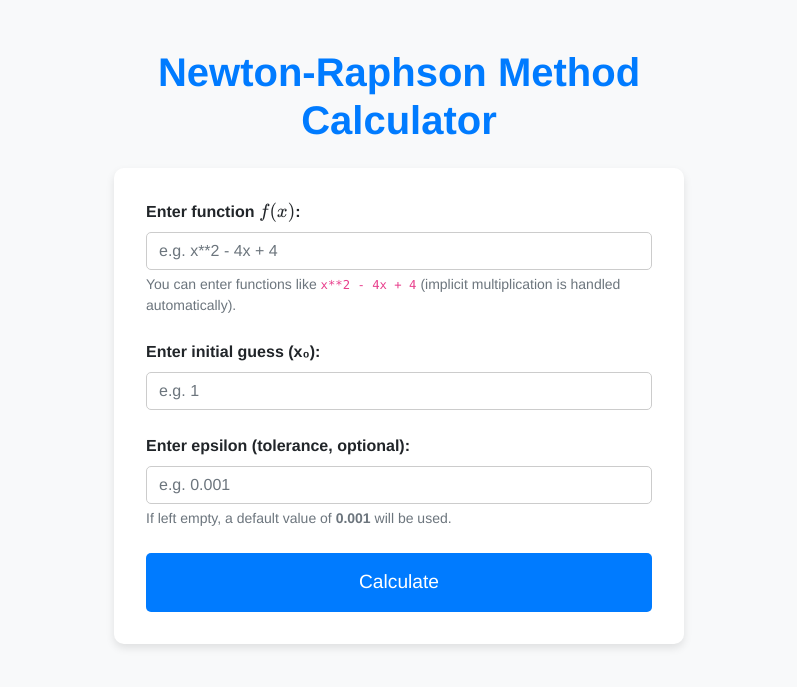
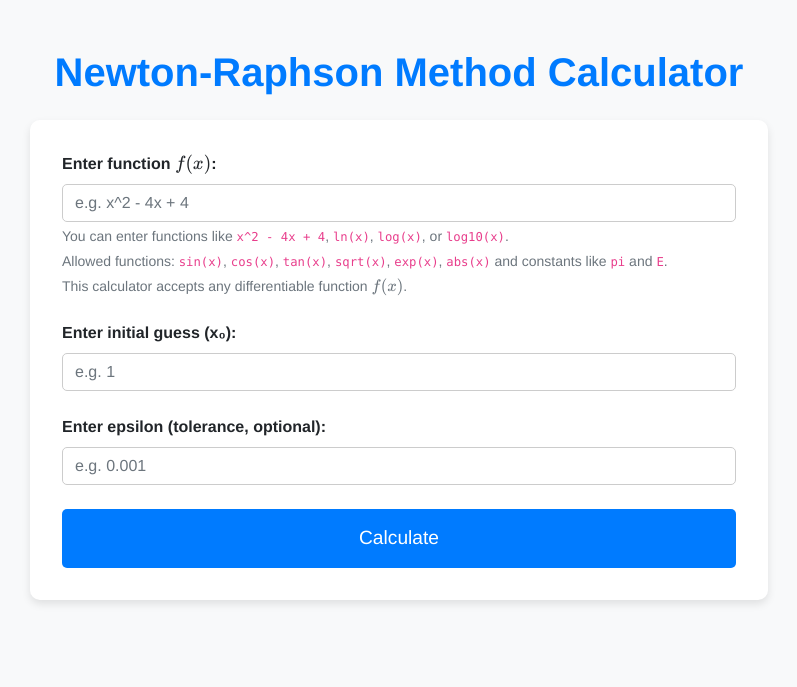
Before and after one commit to bilolkobilov/newton-raphson-method, a Flask app: page / in a window 1280 px wide. Shown: the top 687 px of the page, without its empty margins (241-1038 px from the left). Run offline with Flask 3, Linux system fonts and the light colour scheme; some libraries are stand-ins or nearby versions.

Commit message:
some modifications

```diff
--- a/app.py
+++ b/app.py
@@ -1,121 +1,133 @@
 from flask import Flask, render_template, request
 import sympy as sp
-import re
-import numpy as np  # For numerical computations
+import numpy as np
+from decimal import Decimal, InvalidOperation
+
+# Import additional parsing tools
+from sympy.parsing.sympy_parser import (
+    parse_expr,
+    standard_transformations,
+    implicit_multiplication_application,
+    convert_xor
+)
 
 app = Flask(__name__)
 
-def preprocess_function_input(func_str):
-    """
-    Preprocess the function string to insert '*' where implicit multiplication is used.
-    For example: '4x' -> '4*x', 'x(2+3)' -> 'x*(2+3)'.
-    """
-    # Insert '*' between a digit and a letter: 4x -> 4*x
-    func_str = re.sub(r'(\d)([a-zA-Z])', r'\1*\2', func_str)
-    # Insert '*' between a letter and a digit: x2 -> x*2
-    func_str = re.sub(r'([a-zA-Z])(\d)', r'\1*\2', func_str)
-    # Insert '*' between a letter and an opening parenthesis: x( -> x*(
-    func_str = re.sub(r'([a-zA-Z])\(', r'\1*(', func_str)
-    # Insert '*' between a closing parenthesis and a letter: )x -> )*x
-    func_str = re.sub(r'\)([a-zA-Z])', r')*\1', func_str)
-    return func_str
+# Allowed mathematical functions and constants
+allowed_locals = {
+    'ln': sp.log,
+    'log': sp.log,
+    'log10': lambda arg: sp.log(arg, 10),
+    'sin': sp.sin,
+    'cos': sp.cos,
+    'tan': sp.tan,
+    'sqrt': sp.sqrt,
+    'exp': sp.exp,
+    'abs': sp.Abs,
+    'pi': sp.pi,
+    'E': sp.E
+}
+
+transformations = standard_transformations + (implicit_multiplication_application, convert_xor)
+
+
+def newton_raphson(f, df, x0, epsilon=0.001, max_iterations=100):
+    """Performs the Newton-Raphson method to find a root of f(x)."""
+    steps = []
+    current_x = float(x0)  # Convert Decimal to float for compatibility
+
+    for iteration in range(max_iterations):
+        current_f = float(f(current_x))  # Ensure float conversion
+        current_df = float(df(current_x))
+
+        if abs(current_df) < 1e-8:  # Check for division by near-zero
+            return None, f"Derivative too small at x = {current_x:.6f}. The method may not converge."
+
+        next_x = current_x - (current_f / current_df)
+        error_val = abs(next_x - current_x)
+
+        steps.append({
+            "iteration": iteration,
+            "x_n": current_x,
+            "f_x": current_f,
+            "df_x": current_df,
+            "next_x": next_x,
+            "error": error_val,
+            "formula": f"xₙ₊₁ = {current_x:.6f} - ({current_f:.6f})/({current_df:.6f}) = {next_x:.6f}"
+        })
+
+        if abs(current_f) < epsilon:  # Stop if function value is close to zero
+            return steps, None
+
+        current_x = next_x
+
+    return None, "Newton-Raphson method did not converge after 100 iterations. Try another initial guess."
+
 
 @app.route("/", methods=["GET", "POST"])
 def index():
     if request.method == "POST":
-        # Retrieve form data
-        function_str = request.form.get("function")
+        function_str = request.form.get("function", "").strip()
+
+        function_str = function_str.replace("−", "-")  # Fix Unicode minus sign
+
+        if not function_str:
+            return render_template("index.html", error="Function input cannot be empty.")
+
         try:
-            x0 = float(request.form.get("x0"))
-            epsilon_str = request.form.get("epsilon")
-            # If epsilon is not provided, set it to a default value (e.g., 0.001)
-            epsilon = float(epsilon_str) if epsilon_str else 0.001
-        except ValueError:
-            return render_template("index.html", error="Please enter valid numerical values for x₀ and epsilon.")
+            x = sp.symbols('x')
+            f_expr = parse_expr(function_str, local_dict=allowed_locals, transformations=transformations)
+        except (SyntaxError, ValueError, TypeError) as e:
+            return render_template("index.html", error=f"Invalid function expression: {str(e)}")
 
-        # Preprocess the function string to handle implicit multiplications
-        function_str = preprocess_function_input(function_str)
-
-        # Define the symbol and parse the function
-        x = sp.symbols('x')
-        try:
-            f_expr = sp.sympify(function_str)
-        except sp.SympifyError:
-            return render_template("index.html", error="Invalid function expression. Please check your syntax.")
-
-        # Create Python functions for f(x) and its derivative f'(x)
         f = sp.lambdify(x, f_expr, 'numpy')
-        df_expr = sp.diff(f_expr, x)  # Derivative of the function
+        df_expr = sp.diff(f_expr, x)
         df = sp.lambdify(x, df_expr, 'numpy')
 
-        # Prepare for the Newton-Raphson iteration
-        steps = []  # To store iteration steps
-        current_x = x0  # Starting point
-        error = float('inf')  # Initial error is set to infinity
-        iteration = 0  # Start iteration counter
-        max_iterations = 100  # Max iterations to avoid infinite loops
+        try:
+            x0 = float(request.form.get("x0"))  # Convert input directly to float
+            epsilon = float(request.form.get("epsilon")) if request.form.get("epsilon") else 0.001
 
-        # Newton-Raphson iteration loop
-        while error > epsilon and iteration < max_iterations:
-            current_f = f(current_x)  # Evaluate the function at current_x
-            current_df = df(current_x)  # Evaluate the derivative at current_x
+            if epsilon < 1e-10:
+                return render_template("index.html", error="Epsilon is too small. Use a value ≥ 1e-10.")
 
-            # Check if derivative is zero to avoid division by zero
-            if current_df == 0:
-                return render_template("index.html", error="Derivative is zero. Try another initial guess or function.")
+        except ValueError:
+            return render_template("index.html", error="Invalid numerical input for x₀ or epsilon.")
 
-            # Apply the Newton-Raphson formula to calculate next_x
-            next_x = current_x - current_f / current_df
-            error = abs(next_x - current_x)  # Calculate the error
+        steps, error = newton_raphson(f, df, x0, epsilon)
 
-            # Save the current step details
-            steps.append({
-                "iteration": iteration,
-                "x_n": current_x,
-                "f_x": current_f,
-                "df_x": current_df,
-                "next_x": next_x,
-                "error": error,
-                "formula": f"xₙ₊₁ = {current_x:.6f} - ({current_f:.6f})/({current_df:.6f}) = {next_x:.6f}"
-            })
+        if error:
+            return render_template("index.html", error=error)
 
-            # Prepare for the next iteration
-            current_x = next_x
-            iteration += 1  # Increment iteration count
+        solution = steps[-1]["next_x"]
+        iteration_points = [x0] + [step["next_x"] for step in steps]
+        iteration_y = [f(val) for val in iteration_points]
 
-        # --- Generate Graph Data ---
-        # Collect all iteration x-values, starting with the initial guess
-        iteration_points = [x0] + [step['next_x'] for step in steps]
-        # Compute corresponding y values for the iteration points
-        iteration_y = [float(f(x_val)) for x_val in iteration_points]
-
-        # Determine the plotting range based on the iteration points
         min_x = min(iteration_points)
         max_x = max(iteration_points)
         margin = (max_x - min_x) * 0.5 if max_x != min_x else 1
         plot_min = min_x - margin
         plot_max = max_x + margin
 
-        # Generate an array of x values for plotting the function (200 points)
         x_vals = np.linspace(plot_min, plot_max, 200)
-        y_vals = f(x_vals)
+        y_vals = np.array([f(x) if np.isfinite(f(x)) else np.nan for x in x_vals])  # Prevent overflow
 
-        # Convert function to LaTeX format for rendering
         function_latex = sp.latex(f_expr)
 
-        # Return the results to the template
-        return render_template("result.html",
-                               steps=steps,
-                               solution=current_x,
-                               iterations=iteration,
-                               x_vals=list(x_vals),
-                               y_vals=list(y_vals),
-                               iteration_points=iteration_points,
-                               iteration_y=iteration_y,
-                               function_str=function_latex)
+        return render_template(
+            "result.html",
+            steps=steps,
+            solution=solution,
+            iterations=len(steps),
+            x_vals=list(x_vals),
+            y_vals=list(y_vals),
+            iteration_points=iteration_points,
+            iteration_y=iteration_y,
+            function_str=function_latex
+        )
 
-    # If it's a GET request, render the input form
     return render_template("index.html")
+
 
 if __name__ == "__main__":
     app.run(debug=True)
--- a/templates/index.html
+++ b/templates/index.html
@@ -4,6 +4,7 @@
 <head>
   <meta charset="UTF-8">
   <title>Newton-Raphson Calculator</title>
+  <meta name="viewport" content="width=device-width, initial-scale=1.0">
   <!-- Bootstrap CSS for responsive design -->
   <link rel="stylesheet" href="https://stackpath.bootstrapcdn.com/bootstrap/4.5.2/css/bootstrap.min.css">
   <!-- Animate.css for animations -->
@@ -27,9 +28,15 @@
   <form method="POST" action="/" class="animate__animated animate__fadeInUp">
     <div class="form-group">
       <label for="function"><strong>Enter function \( f(x) \):</strong></label>
-      <input type="text" name="function" id="function" class="form-control" placeholder="e.g. x**2 - 4x + 4" required>
+      <input type="text" name="function" id="function" class="form-control" placeholder="e.g. x^2 - 4x + 4" required>
       <small class="form-text text-muted">
-        You can enter functions like <code>x**2 - 4x + 4</code> (implicit multiplication is handled automatically).
+        You can enter functions like <code>x^2 - 4x + 4</code>, <code>ln(x)</code>, <code>log(x)</code>, or <code>log10(x)</code>.
+      </small>
+      <small class="form-text text-muted">
+        Allowed functions: <code>sin(x)</code>, <code>cos(x)</code>, <code>tan(x)</code>, <code>sqrt(x)</code>, <code>exp(x)</code>, <code>abs(x)</code> and constants like <code>pi</code> and <code>E</code>.
+      </small>
+      <small class="form-text text-muted">
+        This calculator accepts any differentiable function \( f(x) \).
       </small>
     </div>
     <div class="form-group">
@@ -39,12 +46,19 @@
     <div class="form-group">
       <label for="epsilon"><strong>Enter epsilon (tolerance, optional):</strong></label>
       <input type="text" name="epsilon" id="epsilon" class="form-control" placeholder="e.g. 0.001">
-      <small class="form-text text-muted">
-        If left empty, a default value of <strong>0.001</strong> will be used.
-      </small>
     </div>
-    <button type="submit" class="btn btn-primary btn-block">Calculate</button>
+    <button type="submit" class="btn btn-primary btn-block" id="submitButton">
+      Calculate
+      <span id="spinner" class="spinner-border spinner-border-sm" role="status" aria-hidden="true" style="display:none;"></span>
+    </button>
   </form>
+
+  <script>
+    document.querySelector("form").onsubmit = function () {
+      document.getElementById("spinner").style.display = "inline-block";
+      document.getElementById("submitButton").disabled = true;
+    };
+  </script>
 </body>
 
 </html>
--- a/templates/static/styles.css
+++ b/templates/static/styles.css
@@ -94,3 +94,65 @@ button[type="submit"] {
   padding: 15px;
   font-size: 1.2rem;
 }
+
+/* MEDIA QUERIES FOR RESPONSIVE DESIGN */
+
+/* Mobile (Phones) */
+@media (max-width: 575.98px) {
+  h1 {
+    font-size: 1.5rem;
+  }
+
+  .container {
+    padding: 10px;
+  }
+
+  form {
+    padding: 1rem;
+  }
+
+  button[type="submit"] {
+    padding: 12px;
+    font-size: 1.1rem;
+  }
+
+  .form-group label {
+    font-size: 0.9rem;
+  }
+
+  .form-control {
+    font-size: 0.9rem;
+  }
+}
+
+/* Tablet */
+@media (min-width: 576px) and (max-width: 767.98px) {
+  .container {
+    max-width: 80%;
+  }
+
+  button[type="submit"] {
+    padding: 12px;
+    font-size: 1.1rem;
+  }
+}
+
+/* Small Laptop (Desktop) */
+@media (min-width: 768px) {
+  .container {
+    max-width: 60%;
+  }
+
+  h1 {
+    font-size: 2.5rem;
+  }
+
+  button[type="submit"] {
+    padding: 15px;
+    font-size: 1.2rem;
+  }
+
+  .form-control {
+    font-size: 1rem;
+  }
+}
```
Also changed, not shown: templates/result.html (+20 -11 lines).
